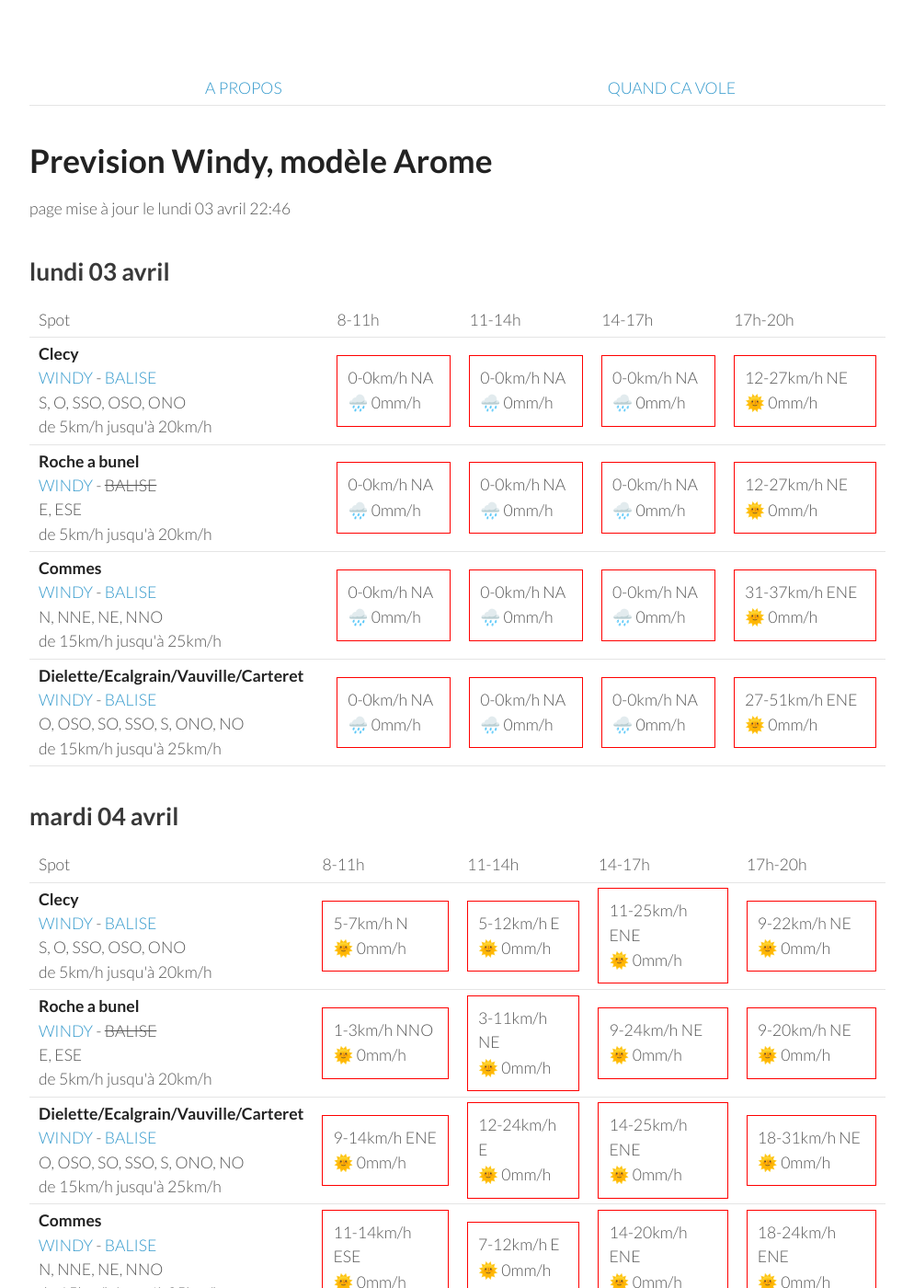
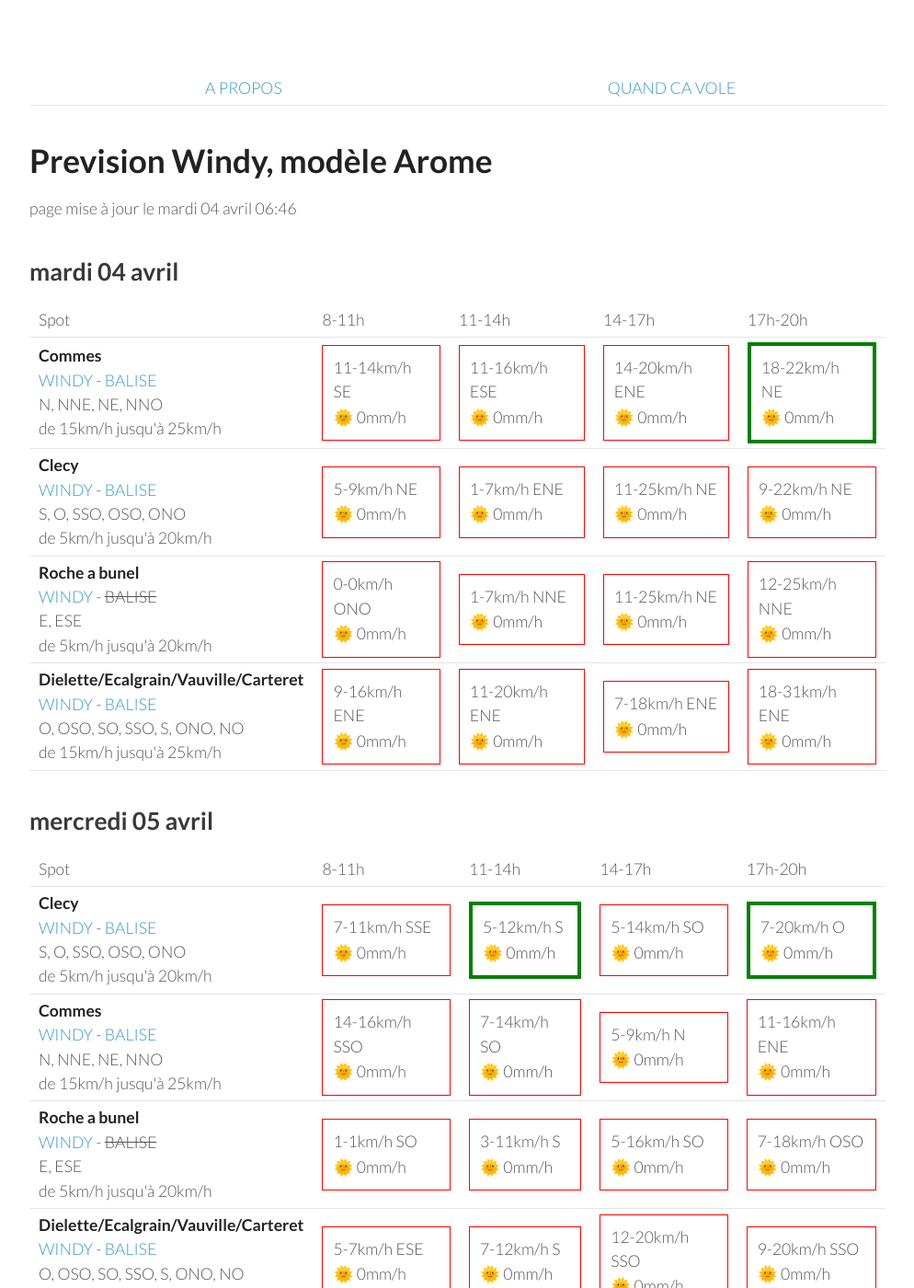
Before and after one commit to parapente-dans-le-nord/parapente-dans-le-nord.github.io, a Jekyll site: the page built from normandie.markdown, in a window 1280 px wide and 1400 px high. Shown: the whole window at 92% size, without its empty margins (26-1020 px from the left). Built offline with Jekyll 4.4.1, drawn with Linux system fonts in a browser that asks for light colours; some of the changed text lies outside the part shown.

Commit message:
update index.markdown

```diff
--- a/normandie.markdown
+++ b/normandie.markdown
@@ -7,60 +7,8 @@ title:  "Tous les spots"
 {: .links}
 
 # Prevision Windy, modèle Arome
-page mise à jour le lundi 03 avril 22:46
+page mise à jour le mardi 04 avril 06:46
 
-## lundi 03 avril
-
-{::nomarkdown}
-<table>
-  <tbody>
-    <tr>
-      <td>Spot</td>
-      <td>8-11h</td>
-      <td>11-14h</td>
-      <td>14-17h</td>
-      <td>17h-20h</td>
-    </tr>
-<tr>
-        <td><strong>Clecy</strong><br><a href="https://windy.com/48.929/-0.470?48.516,-0.470,8">WINDY</a> - <span class=""><a href="http://www.balisemeteo.com/balise.php?idBalise=122">BALISE</a> </span><br> <span class="vent-favorable">S, O, SSO, OSO, ONO</span><br><span class="force-vent">de 5km/h jusqu'à 20km/h</span> </td>
-
-            <td><div class="not-flyable"><p>0-0km/h NA</p><p>🌧️ 0mm/h</p></div></td>
-            <td><div class="not-flyable"><p>0-0km/h NA</p><p>🌧️ 0mm/h</p></div></td>
-            <td><div class="not-flyable"><p>0-0km/h NA</p><p>🌧️ 0mm/h</p></div></td>
-            <td><div class="not-flyable"><p>12-27km/h NE</p><p>🌞 0mm/h</p></div></td>
-
-    </tr>
-<tr>
-        <td><strong>Roche a bunel</strong><br><a href="https://windy.com/48.993/-0.499?48.580,-0.499,8">WINDY</a> - <span class="no-balise"> BALISE </span><br> <span class="vent-favorable">E, ESE</span><br><span class="force-vent">de 5km/h jusqu'à 20km/h</span> </td>
-
-            <td><div class="not-flyable"><p>0-0km/h NA</p><p>🌧️ 0mm/h</p></div></td>
-            <td><div class="not-flyable"><p>0-0km/h NA</p><p>🌧️ 0mm/h</p></div></td>
-            <td><div class="not-flyable"><p>0-0km/h NA</p><p>🌧️ 0mm/h</p></div></td>
-            <td><div class="not-flyable"><p>12-27km/h NE</p><p>🌞 0mm/h</p></div></td>
-
-    </tr>
-<tr>
-        <td><strong>Commes</strong><br><a href="https://windy.com/49.346/-0.726?48.936,-0.726,8">WINDY</a> - <span class=""><a href="http://www.balisemeteo.com/balise.php?idBalise=158">BALISE</a> </span><br> <span class="vent-favorable">N, NNE, NE, NNO</span><br><span class="force-vent">de 15km/h jusqu'à 25km/h</span> </td>
-
-            <td><div class="not-flyable"><p>0-0km/h NA</p><p>🌧️ 0mm/h</p></div></td>
-            <td><div class="not-flyable"><p>0-0km/h NA</p><p>🌧️ 0mm/h</p></div></td>
-            <td><div class="not-flyable"><p>0-0km/h NA</p><p>🌧️ 0mm/h</p></div></td>
-            <td><div class="not-flyable"><p>31-37km/h ENE</p><p>🌞 0mm/h</p></div></td>
-
-    </tr>
-<tr>
-        <td><strong>Dielette/Ecalgrain/Vauville/Carteret</strong><br><a href="https://windy.com/49.650/-1.856?49.243,-1.856,8">WINDY</a> - <span class=""><a href="http://www.balisemeteo.com/balise.php?idBalise=81">BALISE</a> </span><br> <span class="vent-favorable">O, OSO, SO, SSO, S, ONO, NO</span><br><span class="force-vent">de 15km/h jusqu'à 25km/h</span> </td>
-
-            <td><div class="not-flyable"><p>0-0km/h NA</p><p>🌧️ 0mm/h</p></div></td>
-            <td><div class="not-flyable"><p>0-0km/h NA</p><p>🌧️ 0mm/h</p></div></td>
-            <td><div class="not-flyable"><p>0-0km/h NA</p><p>🌧️ 0mm/h</p></div></td>
-            <td><div class="not-flyable"><p>27-51km/h ENE</p><p>🌞 0mm/h</p></div></td>
-
-    </tr>
-
-</tbody>
-</table>
-{:/}
 ## mardi 04 avril
 
 {::nomarkdown}
@@ -74,11 +22,21 @@ page mise à jour le lundi 03 avril 22:46
       <td>17h-20h</td>
     </tr>
 <tr>
+        <td><strong>Commes</strong><br><a href="https://windy.com/49.346/-0.726?48.936,-0.726,8">WINDY</a> - <span class=""><a href="http://www.balisemeteo.com/balise.php?idBalise=158">BALISE</a> </span><br> <span class="vent-favorable">N, NNE, NE, NNO</span><br><span class="force-vent">de 15km/h jusqu'à 25km/h</span> </td>
+
+            <td><div class="not-flyable"><p>11-14km/h SE</p><p>🌞 0mm/h</p></div></td>
+            <td><div class="not-flyable"><p>11-16km/h ESE</p><p>🌞 0mm/h</p></div></td>
+            <td><div class="not-flyable"><p>14-20km/h ENE</p><p>🌞 0mm/h</p></div></td>
+            <td><div class="flyable"><p>18-22km/h NE</p><p>🌞 0mm/h</p></div></td>
+
+
+    </tr>
+<tr>
         <td><strong>Clecy</strong><br><a href="https://windy.com/48.929/-0.470?48.516,-0.470,8">WINDY</a> - <span class=""><a href="http://www.balisemeteo.com/balise.php?idBalise=122">BALISE</a> </span><br> <span class="vent-favorable">S, O, SSO, OSO, ONO</span><br><span class="force-vent">de 5km/h jusqu'à 20km/h</span> </td>
 
-            <td><div class="not-flyable"><p>5-7km/h N</p><p>🌞 0mm/h</p></div></td>
-            <td><div class="not-flyable"><p>5-12km/h E</p><p>🌞 0mm/h</p></div></td>
-            <td><div class="not-flyable"><p>11-25km/h ENE</p><p>🌞 0mm/h</p></div></td>
+            <td><div class="not-flyable"><p>5-9km/h NE</p><p>🌞 0mm/h</p></div></td>
+            <td><div class="not-flyable"><p>1-7km/h ENE</p><p>🌞 0mm/h</p></div></td>
+            <td><div class="not-flyable"><p>11-25km/h NE</p><p>🌞 0mm/h</p></div></td>
             <td><div class="not-flyable"><p>9-22km/h NE</p><p>🌞 0mm/h</p></div></td>
 
 
@@ -86,30 +44,20 @@ page mise à jour le lundi 03 avril 22:46
 <tr>
         <td><strong>Roche a bunel</strong><br><a href="https://windy.com/48.993/-0.499?48.580,-0.499,8">WINDY</a> - <span class="no-balise"> BALISE </span><br> <span class="vent-favorable">E, ESE</span><br><span class="force-vent">de 5km/h jusqu'à 20km/h</span> </td>
 
-            <td><div class="not-flyable"><p>1-3km/h NNO</p><p>🌞 0mm/h</p></div></td>
-            <td><div class="not-flyable"><p>3-11km/h NE</p><p>🌞 0mm/h</p></div></td>
-            <td><div class="not-flyable"><p>9-24km/h NE</p><p>🌞 0mm/h</p></div></td>
-            <td><div class="not-flyable"><p>9-20km/h NE</p><p>🌞 0mm/h</p></div></td>
+            <td><div class="not-flyable"><p>0-0km/h ONO</p><p>🌞 0mm/h</p></div></td>
+            <td><div class="not-flyable"><p>1-7km/h NNE</p><p>🌞 0mm/h</p></div></td>
+            <td><div class="not-flyable"><p>11-25km/h NE</p><p>🌞 0mm/h</p></div></td>
+            <td><div class="not-flyable"><p>12-25km/h NNE</p><p>🌞 0mm/h</p></div></td>
 
 
     </tr>
 <tr>
         <td><strong>Dielette/Ecalgrain/Vauville/Carteret</strong><br><a href="https://windy.com/49.650/-1.856?49.243,-1.856,8">WINDY</a> - <span class=""><a href="http://www.balisemeteo.com/balise.php?idBalise=81">BALISE</a> </span><br> <span class="vent-favorable">O, OSO, SO, SSO, S, ONO, NO</span><br><span class="force-vent">de 15km/h jusqu'à 25km/h</span> </td>
 
-            <td><div class="not-flyable"><p>9-14km/h ENE</p><p>🌞 0mm/h</p></div></td>
-            <td><div class="not-flyable"><p>12-24km/h E</p><p>🌞 0mm/h</p></div></td>
-            <td><div class="not-flyable"><p>14-25km/h ENE</p><p>🌞 0mm/h</p></div></td>
-            <td><div class="not-flyable"><p>18-31km/h NE</p><p>🌞 0mm/h</p></div></td>
-
-
-    </tr>
-<tr>
-        <td><strong>Commes</strong><br><a href="https://windy.com/49.346/-0.726?48.936,-0.726,8">WINDY</a> - <span class=""><a href="http://www.balisemeteo.com/balise.php?idBalise=158">BALISE</a> </span><br> <span class="vent-favorable">N, NNE, NE, NNO</span><br><span class="force-vent">de 15km/h jusqu'à 25km/h</span> </td>
-
-            <td><div class="not-flyable"><p>11-14km/h ESE</p><p>🌞 0mm/h</p></div></td>
-            <td><div class="not-flyable"><p>7-12km/h E</p><p>🌞 0mm/h</p></div></td>
-            <td><div class="not-flyable"><p>14-20km/h ENE</p><p>🌞 0mm/h</p></div></td>
-            <td><div class="not-flyable"><p>18-24km/h ENE</p><p>🌞 0mm/h</p></div></td>
+            <td><div class="not-flyable"><p>9-16km/h ENE</p><p>🌞 0mm/h</p></div></td>
+            <td><div class="not-flyable"><p>11-20km/h ENE</p><p>🌞 0mm/h</p></div></td>
+            <td><div class="not-flyable"><p>7-18km/h ENE</p><p>🌞 0mm/h</p></div></td>
+            <td><div class="not-flyable"><p>18-31km/h ENE</p><p>🌞 0mm/h</p></div></td>
 
 
     </tr>
@@ -132,20 +80,10 @@ page mise à jour le lundi 03 avril 22:46
 <tr>
         <td><strong>Clecy</strong><br><a href="https://windy.com/48.929/-0.470?48.516,-0.470,8">WINDY</a> - <span class=""><a href="http://www.balisemeteo.com/balise.php?idBalise=122">BALISE</a> </span><br> <span class="vent-favorable">S, O, SSO, OSO, ONO</span><br><span class="force-vent">de 5km/h jusqu'à 20km/h</span> </td>
 
-            <td><div class="not-flyable"><p>7-12km/h SSE</p><p>🌞 0mm/h</p></div></td>
-            <td><div class="flyable"><p>5-14km/h SSO</p><p>🌞 0mm/h</p></div></td>
-            <td><div class="not-flyable"><p>3-14km/h OSO</p><p>🌞 0mm/h</p></div></td>
-            <td><div class="flyable"><p>5-16km/h OSO</p><p>🌞 0mm/h</p></div></td>
-
-
-    </tr>
-<tr>
-        <td><strong>Roche a bunel</strong><br><a href="https://windy.com/48.993/-0.499?48.580,-0.499,8">WINDY</a> - <span class="no-balise"> BALISE </span><br> <span class="vent-favorable">E, ESE</span><br><span class="force-vent">de 5km/h jusqu'à 20km/h</span> </td>
-
-            <td><div class="not-flyable"><p>1-3km/h SSO</p><p>🌞 0mm/h</p></div></td>
-            <td><div class="not-flyable"><p>5-16km/h SSO</p><p>🌞 0mm/h</p></div></td>
-            <td><div class="not-flyable"><p>3-14km/h O</p><p>🌞 0mm/h</p></div></td>
-            <td><div class="not-flyable"><p>5-14km/h O</p><p>🌞 0mm/h</p></div></td>
+            <td><div class="not-flyable"><p>7-11km/h SSE</p><p>🌞 0mm/h</p></div></td>
+            <td><div class="flyable"><p>5-12km/h S</p><p>🌞 0mm/h</p></div></td>
+            <td><div class="not-flyable"><p>5-14km/h SO</p><p>🌞 0mm/h</p></div></td>
+            <td><div class="flyable"><p>7-20km/h O</p><p>🌞 0mm/h</p></div></td>
 
 
     </tr>
@@ -153,19 +91,29 @@ page mise à jour le lundi 03 avril 22:46
         <td><strong>Commes</strong><br><a href="https://windy.com/49.346/-0.726?48.936,-0.726,8">WINDY</a> - <span class=""><a href="http://www.balisemeteo.com/balise.php?idBalise=158">BALISE</a> </span><br> <span class="vent-favorable">N, NNE, NE, NNO</span><br><span class="force-vent">de 15km/h jusqu'à 25km/h</span> </td>
 
             <td><div class="not-flyable"><p>14-16km/h SSO</p><p>🌞 0mm/h</p></div></td>
-            <td><div class="not-flyable"><p>5-14km/h SO</p><p>🌞 0mm/h</p></div></td>
-            <td><div class="not-flyable"><p>5-14km/h NE</p><p>🌞 0mm/h</p></div></td>
-            <td><div class="not-flyable"><p>9-20km/h NE</p><p>🌞 0mm/h</p></div></td>
+            <td><div class="not-flyable"><p>7-14km/h SO</p><p>🌞 0mm/h</p></div></td>
+            <td><div class="not-flyable"><p>5-9km/h N</p><p>🌞 0mm/h</p></div></td>
+            <td><div class="not-flyable"><p>11-16km/h ENE</p><p>🌞 0mm/h</p></div></td>
+
+
+    </tr>
+<tr>
+        <td><strong>Roche a bunel</strong><br><a href="https://windy.com/48.993/-0.499?48.580,-0.499,8">WINDY</a> - <span class="no-balise"> BALISE </span><br> <span class="vent-favorable">E, ESE</span><br><span class="force-vent">de 5km/h jusqu'à 20km/h</span> </td>
+
+            <td><div class="not-flyable"><p>1-1km/h SO</p><p>🌞 0mm/h</p></div></td>
+            <td><div class="not-flyable"><p>3-11km/h S</p><p>🌞 0mm/h</p></div></td>
+            <td><div class="not-flyable"><p>5-16km/h SO</p><p>🌞 0mm/h</p></div></td>
+            <td><div class="not-flyable"><p>7-18km/h OSO</p><p>🌞 0mm/h</p></div></td>
 
 
     </tr>
 <tr>
         <td><strong>Dielette/Ecalgrain/Vauville/Carteret</strong><br><a href="https://windy.com/49.650/-1.856?49.243,-1.856,8">WINDY</a> - <span class=""><a href="http://www.balisemeteo.com/balise.php?idBalise=81">BALISE</a> </span><br> <span class="vent-favorable">O, OSO, SO, SSO, S, ONO, NO</span><br><span class="force-vent">de 15km/h jusqu'à 25km/h</span> </td>
 
-            <td><div class="not-flyable"><p>3-7km/h SE</p><p>🌞 0mm/h</p></div></td>
-            <td><div class="not-flyable"><p>9-16km/h SSO</p><p>🌞 0mm/h</p></div></td>
-            <td><div class="not-flyable"><p>11-20km/h SSO</p><p>🌞 0mm/h</p></div></td>
-            <td><div class="not-flyable"><p>12-20km/h SO</p><p>🌞 0mm/h</p></div></td>
+            <td><div class="not-flyable"><p>5-7km/h ESE</p><p>🌞 0mm/h</p></div></td>
+            <td><div class="not-flyable"><p>7-12km/h S</p><p>🌞 0mm/h</p></div></td>
+            <td><div class="not-flyable"><p>12-20km/h SSO</p><p>🌞 0mm/h</p></div></td>
+            <td><div class="not-flyable"><p>9-20km/h SSO</p><p>🌞 0mm/h</p></div></td>
 
 
     </tr>
@@ -188,40 +136,40 @@ page mise à jour le lundi 03 avril 22:46
 <tr>
         <td><strong>Dielette/Ecalgrain/Vauville/Carteret</strong><br><a href="https://windy.com/49.650/-1.856?49.243,-1.856,8">WINDY</a> - <span class=""><a href="http://www.balisemeteo.com/balise.php?idBalise=81">BALISE</a> </span><br> <span class="vent-favorable">O, OSO, SO, SSO, S, ONO, NO</span><br><span class="force-vent">de 15km/h jusqu'à 25km/h</span> </td>
 
-            <td><div class="not-flyable"><p>25-37km/h SSO</p><p>🌧 0.2mm/h</p></div></td>
-            <td><div class="not-flyable"><p>27-40km/h ONO</p><p>🌧 0.7mm/h</p></div></td>
-            <td><div class="not-flyable"><p>31-46km/h ONO</p><p>🌧 0.2mm/h</p></div></td>
-            <td><div class="not-flyable"><p>33-50km/h ONO</p><p>🌧 0.3mm/h</p></div></td>
+            <td><div class="not-flyable"><p>18-38km/h O</p><p>🌧 0.5mm/h</p></div></td>
+            <td><div class="not-flyable"><p>24-37km/h O</p><p>🌧 0.3mm/h</p></div></td>
+            <td><div class="not-flyable"><p>25-42km/h ONO</p><p>🌧 0.7mm/h</p></div></td>
+            <td><div class="not-flyable"><p>25-40km/h ONO</p><p>🌧 0.2mm/h</p></div></td>
 
 
     </tr>
 <tr>
         <td><strong>Clecy</strong><br><a href="https://windy.com/48.929/-0.470?48.516,-0.470,8">WINDY</a> - <span class=""><a href="http://www.balisemeteo.com/balise.php?idBalise=122">BALISE</a> </span><br> <span class="vent-favorable">S, O, SSO, OSO, ONO</span><br><span class="force-vent">de 5km/h jusqu'à 20km/h</span> </td>
 
-            <td><div class="not-flyable"><p>12-24km/h SSO</p><p>🌞 0mm/h</p></div></td>
-            <td><div class="not-flyable"><p>18-35km/h SO</p><p>🌧 0.4mm/h</p></div></td>
-            <td><div class="not-flyable"><p>16-44km/h O</p><p>🌧 0.4mm/h</p></div></td>
-            <td><div class="not-flyable"><p>22-48km/h ONO</p><p>🌧 0.2mm/h</p></div></td>
+            <td><div class="not-flyable"><p>12-25km/h SO</p><p>🌧 0.8mm/h</p></div></td>
+            <td><div class="not-flyable"><p>18-35km/h SO</p><p>🌞 0mm/h</p></div></td>
+            <td><div class="not-flyable"><p>20-42km/h O</p><p>🌞 0mm/h</p></div></td>
+            <td><div class="not-flyable"><p>18-46km/h ONO</p><p>🌧 0.9mm/h</p></div></td>
+
+
+    </tr>
+<tr>
+        <td><strong>Roche a bunel</strong><br><a href="https://windy.com/48.993/-0.499?48.580,-0.499,8">WINDY</a> - <span class="no-balise"> BALISE </span><br> <span class="vent-favorable">E, ESE</span><br><span class="force-vent">de 5km/h jusqu'à 20km/h</span> </td>
+
+            <td><div class="not-flyable"><p>14-27km/h SO</p><p>🌧 0.7mm/h</p></div></td>
+            <td><div class="not-flyable"><p>18-37km/h SO</p><p>🌞 0mm/h</p></div></td>
+            <td><div class="not-flyable"><p>20-44km/h O</p><p>🌞 0mm/h</p></div></td>
+            <td><div class="not-flyable"><p>20-48km/h ONO</p><p>🌧 1.1mm/h</p></div></td>
 
 
     </tr>
 <tr>
         <td><strong>Commes</strong><br><a href="https://windy.com/49.346/-0.726?48.936,-0.726,8">WINDY</a> - <span class=""><a href="http://www.balisemeteo.com/balise.php?idBalise=158">BALISE</a> </span><br> <span class="vent-favorable">N, NNE, NE, NNO</span><br><span class="force-vent">de 15km/h jusqu'à 25km/h</span> </td>
 
-            <td><div class="not-flyable"><p>16-24km/h SO</p><p>🌞 0mm/h</p></div></td>
-            <td><div class="not-flyable"><p>22-38km/h SO</p><p>🌞 0mm/h</p></div></td>
-            <td><div class="not-flyable"><p>24-42km/h ONO</p><p>🌧 0.2mm/h</p></div></td>
-            <td><div class="not-flyable"><p>27-44km/h ONO</p><p>🌧 0.2mm/h</p></div></td>
-
-
-    </tr>
-<tr>
-        <td><strong>Roche a bunel</strong><br><a href="https://windy.com/48.993/-0.499?48.580,-0.499,8">WINDY</a> - <span class="no-balise"> BALISE </span><br> <span class="vent-favorable">E, ESE</span><br><span class="force-vent">de 5km/h jusqu'à 20km/h</span> </td>
-
-            <td><div class="not-flyable"><p>12-25km/h SSO</p><p>🌞 0mm/h</p></div></td>
-            <td><div class="not-flyable"><p>18-37km/h SO</p><p>🌧 0.4mm/h</p></div></td>
-            <td><div class="not-flyable"><p>18-46km/h O</p><p>🌧 0.4mm/h</p></div></td>
-            <td><div class="not-flyable"><p>22-48km/h ONO</p><p>🌧 0.3mm/h</p></div></td>
+            <td><div class="not-flyable"><p>20-31km/h SO</p><p>🌧 0.4mm/h</p></div></td>
+            <td><div class="not-flyable"><p>22-38km/h OSO</p><p>🌞 0mm/h</p></div></td>
+            <td><div class="not-flyable"><p>25-42km/h ONO</p><p>🌧 0.5mm/h</p></div></td>
+            <td><div class="not-flyable"><p>22-42km/h ONO</p><p>🌧 1.9mm/h</p></div></td>
 
 
     </tr>
@@ -242,30 +190,30 @@ page mise à jour le lundi 03 avril 22:46
       <td>17h-20h</td>
     </tr>
 <tr>
+        <td><strong>Commes</strong><br><a href="https://windy.com/49.346/-0.726?48.936,-0.726,8">WINDY</a> - <span class=""><a href="http://www.balisemeteo.com/balise.php?idBalise=158">BALISE</a> </span><br> <span class="vent-favorable">N, NNE, NE, NNO</span><br><span class="force-vent">de 15km/h jusqu'à 25km/h</span> </td>
+
+            <td><div class="not-flyable"><p>14-22km/h N</p><p>🌞 0mm/h</p></div></td>
+            <td><div class="not-flyable"><p>12-24km/h N</p><p>🌞 0mm/h</p></div></td>
+            <td><div class="not-flyable"><p>11-27km/h NNO</p><p>🌞 0mm/h</p></div></td>
+            <td><div class="not-flyable"><p>9-22km/h N</p><p>🌞 0mm/h</p></div></td>
+
+
+    </tr>
+<tr>
         <td><strong>Clecy</strong><br><a href="https://windy.com/48.929/-0.470?48.516,-0.470,8">WINDY</a> - <span class=""><a href="http://www.balisemeteo.com/balise.php?idBalise=122">BALISE</a> </span><br> <span class="vent-favorable">S, O, SSO, OSO, ONO</span><br><span class="force-vent">de 5km/h jusqu'à 20km/h</span> </td>
 
-            <td><div class="flyable"><p>7-18km/h ONO</p><p>🌞 0mm/h</p></div></td>
-            <td><div class="not-flyable"><p>12-27km/h NNO</p><p>🌞 0mm/h</p></div></td>
+            <td><div class="not-flyable"><p>7-14km/h NNO</p><p>🌞 0mm/h</p></div></td>
+            <td><div class="not-flyable"><p>9-22km/h N</p><p>🌞 0mm/h</p></div></td>
             <td><div class="not-flyable"><p>12-29km/h NNO</p><p>🌞 0mm/h</p></div></td>
             <td><div class="not-flyable"><p>11-29km/h N</p><p>🌞 0mm/h</p></div></td>
 
 
     </tr>
 <tr>
-        <td><strong>Commes</strong><br><a href="https://windy.com/49.346/-0.726?48.936,-0.726,8">WINDY</a> - <span class=""><a href="http://www.balisemeteo.com/balise.php?idBalise=158">BALISE</a> </span><br> <span class="vent-favorable">N, NNE, NE, NNO</span><br><span class="force-vent">de 15km/h jusqu'à 25km/h</span> </td>
-
-            <td><div class="not-flyable"><p>11-20km/h NO</p><p>🌞 0mm/h</p></div></td>
-            <td><div class="not-flyable"><p>14-25km/h NNO</p><p>🌞 0mm/h</p></div></td>
-            <td><div class="not-flyable"><p>11-27km/h NNO</p><p>🌞 0mm/h</p></div></td>
-            <td><div class="not-flyable"><p>9-22km/h N</p><p>🌞 0mm/h</p></div></td>
-
-
-    </tr>
-<tr>
         <td><strong>Roche a bunel</strong><br><a href="https://windy.com/48.993/-0.499?48.580,-0.499,8">WINDY</a> - <span class="no-balise"> BALISE </span><br> <span class="vent-favorable">E, ESE</span><br><span class="force-vent">de 5km/h jusqu'à 20km/h</span> </td>
 
-            <td><div class="not-flyable"><p>9-20km/h ONO</p><p>🌞 0mm/h</p></div></td>
-            <td><div class="not-flyable"><p>12-27km/h NNO</p><p>🌞 0mm/h</p></div></td>
+            <td><div class="not-flyable"><p>7-16km/h NNO</p><p>🌞 0mm/h</p></div></td>
+            <td><div class="not-flyable"><p>9-24km/h N</p><p>🌞 0mm/h</p></div></td>
             <td><div class="not-flyable"><p>12-29km/h NNO</p><p>🌞 0mm/h</p></div></td>
             <td><div class="not-flyable"><p>11-31km/h N</p><p>🌞 0mm/h</p></div></td>
 
@@ -274,8 +222,8 @@ page mise à jour le lundi 03 avril 22:46
 <tr>
         <td><strong>Dielette/Ecalgrain/Vauville/Carteret</strong><br><a href="https://windy.com/49.650/-1.856?49.243,-1.856,8">WINDY</a> - <span class=""><a href="http://www.balisemeteo.com/balise.php?idBalise=81">BALISE</a> </span><br> <span class="vent-favorable">O, OSO, SO, SSO, S, ONO, NO</span><br><span class="force-vent">de 15km/h jusqu'à 25km/h</span> </td>
 
-            <td><div class="not-flyable"><p>12-22km/h N</p><p>🌞 0mm/h</p></div></td>
-            <td><div class="not-flyable"><p>12-22km/h NNE</p><p>🌞 0mm/h</p></div></td>
+            <td><div class="not-flyable"><p>11-22km/h NNE</p><p>🌞 0mm/h</p></div></td>
+            <td><div class="not-flyable"><p>12-20km/h NNE</p><p>🌞 0mm/h</p></div></td>
             <td><div class="not-flyable"><p>11-20km/h NNE</p><p>🌞 0mm/h</p></div></td>
             <td><div class="not-flyable"><p>9-18km/h N</p><p>🌞 0mm/h</p></div></td>
 
```
